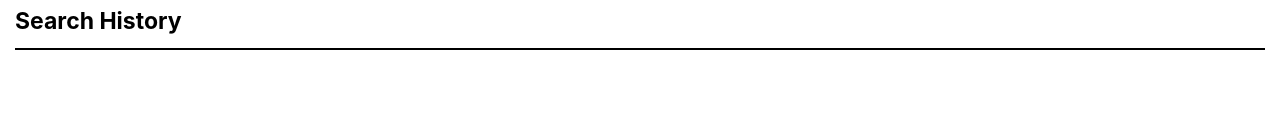
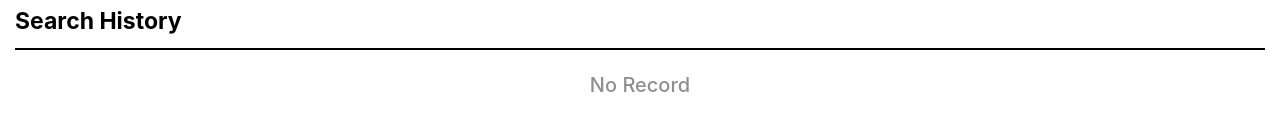
Before and after one commit to sonnguy/todayweather, a React (Create React App) app: page / in a window 1280 px wide. Shown: the part 175-306 px from the top of the page. Built offline with nearby package versions, Linux system fonts and the light colour scheme.

Commit message:
Add "No Record" message

```diff
--- a/src/components/weather/SearchHistory.tsx
+++ b/src/components/weather/SearchHistory.tsx
@@ -1,5 +1,5 @@
 import { RootState } from '../../store/store';
-import { HeaderTitle, SearchHistoryAction, SearchHistoryActionIcon, SearchHistoryActions, SearchHistoryCity, SearchHistoryContainer, SearchHistoryInfo, SearchHistoryInfoIcon, SearchHistoryItem, SearchHistoryTime } from "./style";
+import { HeaderTitle, SearchHistoryAction, SearchHistoryActionIcon, SearchHistoryActions, SearchHistoryCity, SearchHistoryContainer, SearchHistoryInfo, SearchHistoryInfoIcon, SearchHistoryItem, SearchHistoryTime, SearchNotFoundMessage } from "./style";
 import { useDispatch, useSelector } from "react-redux";
 import searchIcon from "../../assets/icons/search-icon.png";
 import trashIcon from "../../assets/icons/trash-icon.png";
@@ -35,6 +35,9 @@ const SearchHistory = ({ onSearch }: ISearchHistoryProps) => {
             </HeaderTitle>
             <SearchHistoryContainer>
                 {
+                    !items.length && <SearchNotFoundMessage>No Record</SearchNotFoundMessage>
+                }
+                {
                     items.map(item =>
                         <SearchHistoryItem key={item.weather.id}>
                             <SearchHistoryInfo>
--- a/src/components/weather/style.ts
+++ b/src/components/weather/style.ts
@@ -186,6 +186,14 @@ const SearchHistoryActionIcon = styled.img`
   width: 15px;
 `;
 
+const SearchNotFoundMessage = styled.p`
+  font-weight: 500;
+  font-size: 20px;
+  color: #8f8f8f;
+  text-align: center;
+  margin: 10px 0;
+`;
+
 // styles for loading spinner
 
 const spinAnimation = keyframes`
@@ -259,6 +267,7 @@ export {
   SearchHistoryTime,
   SearchHistoryAction,
   SearchHistoryActionIcon,
+  SearchNotFoundMessage,
   SpinnerContainer,
   Spinner,
   ErrorMessageContainer,
```
